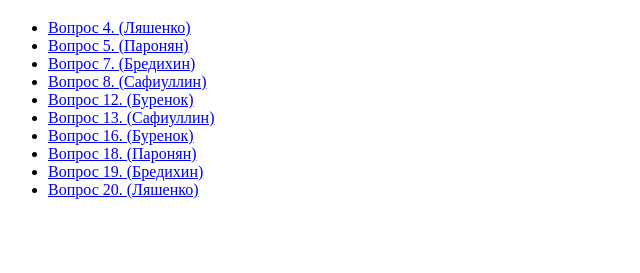
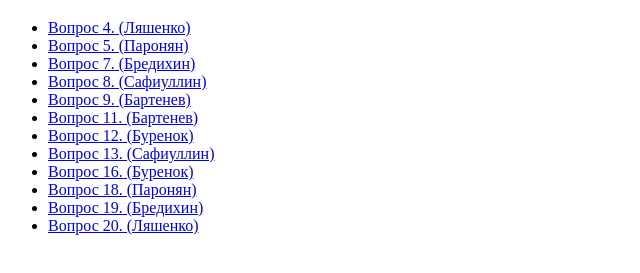
Before and after one commit to q00Dree/q00Dree.github.io, a plain HTML site: page index.html in a window 1280 px wide. Shown: the part 61-334 px from the top of the page, without its empty margins (0-640 px from the left). Drawn offline with Linux system fonts and the light colour scheme.

Commit message:
добавлено

```diff
--- a/index.html
+++ b/index.html
@@ -13,6 +13,8 @@
         <li><a href="./question5.html">Вопрос 5. (Паронян)</a></li>
         <li><a href="./question7.html">Вопрос 7. (Бредихин)</a></li>
         <li><a href="./question8.html">Вопрос 8. (Сафиуллин)</a></li>
+        <li><a href="./question9.html">Вопрос 9. (Бартенев)</a></li>
+        <li><a href="./question11.html">Вопрос 11. (Бартенев)</a></li>
         <li><a href="./question12.html">Вопрос 12. (Буренок)</a></li>
         <li><a href="./question13.html">Вопрос 13. (Сафиуллин)</a></li>
         <li><a href="./question16.html">Вопрос 16. (Буренок)</a></li>
```
